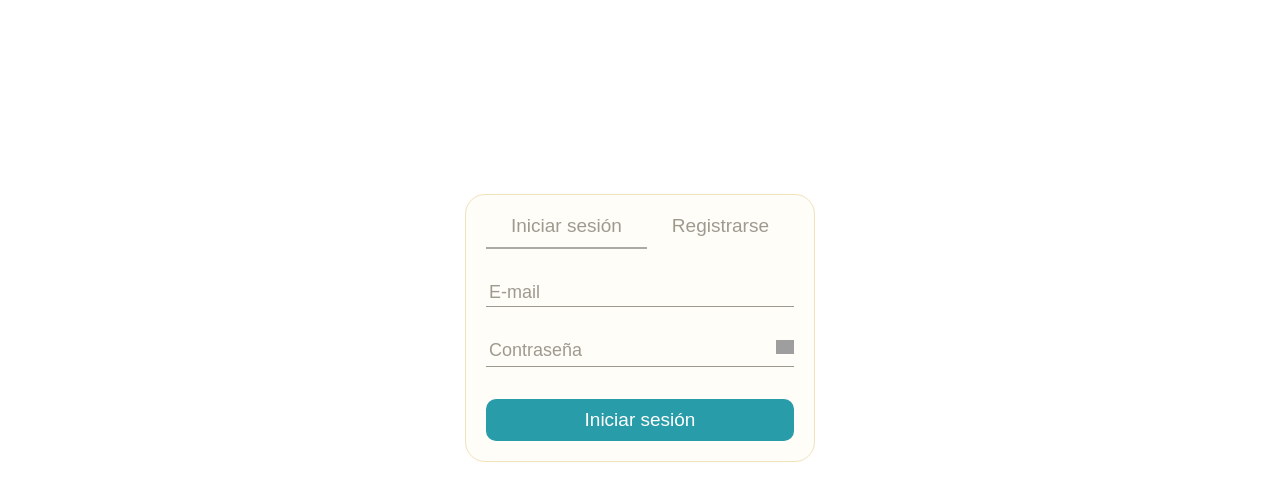
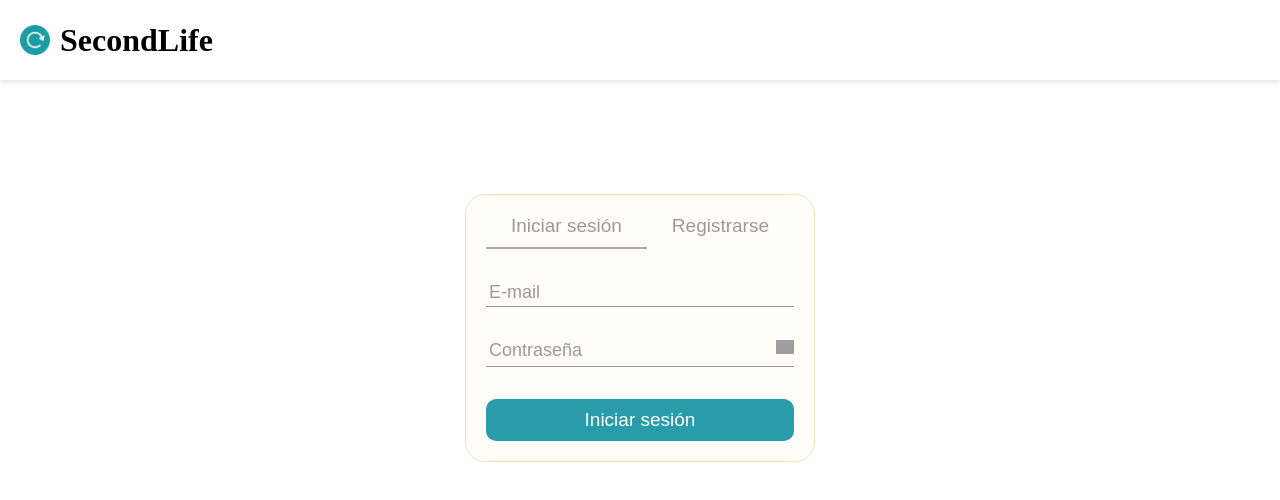
Before and after one commit to AntonioPerez00/TFG, a Vue app in the folder app_secondLife/second-life-front/: page /auth in a window 1280 px wide. Shown: the top 500 px of the page. Built offline with nearby package versions, Linux system fonts and the light colour scheme; grey boxes are pictures that could not be loaded.

Commit message:
SimpleNavBar in auth

```diff
--- /dev/null
+++ b/app_secondLife/second-life-front/src/components/SimpleNavBar.vue
@@ -0,0 +1,163 @@
+<template>
+  <nav :class="['navbar', { 'navbar-hidden': !isVisible }]">
+    <div class="logo-container cursor-pointer" @click="goToHome">
+      <img src="/SecondLifeIcon.png" alt="Logo" class="logo-img" />
+      <div class="logo">SecondLife</div>
+    </div>
+
+
+  </nav>
+
+
+</template>
+
+<script setup>
+import { ref, onMounted, onUnmounted } from 'vue'
+import { useRouter } from 'vue-router'
+
+const isVisible = ref(true)
+const searchQuery = ref('')
+const nombreUsuario = ref('')
+const profile_pic = ref('')
+let lastScrollY = window.scrollY // Guarda la posición previa del scroll
+const router = useRouter()
+
+function goToHome() {
+  router.push('/home')
+}
+
+nombreUsuario.value = localStorage.getItem('name')
+profile_pic.value = localStorage.getItem('profile_pic')
+
+function handleScroll() {
+  const currentY = window.scrollY // Posición actúal
+  isVisible.value = currentY < lastScrollY || currentY < 10
+  lastScrollY = currentY
+}
+
+onMounted(() => {
+  window.addEventListener('scroll', handleScroll)
+})
+onUnmounted(() => {
+  window.removeEventListener('scroll', handleScroll)
+})
+
+const emit = defineEmits(['buscar'])
+
+function handleSearch() {
+  emit('buscar', searchQuery.value)
+}
+</script>
+
+<style>
+.navbar {
+  position: fixed;
+  top: 0;
+  left: 0;
+  width: 100%;
+  background-color: white;
+  box-shadow: 0 2px 4px rgba(0,0,0,0.1);
+  z-index: 50;
+  padding: 20px;
+  display: flex;
+  align-items: center;
+  justify-content: space-between;
+  transition: transform 0.3s ease;
+  transform: translateY(0);
+  height: 80px; /* Aumenta la altura para más espacio */
+  box-sizing: border-box;
+}
+
+.navbar-hidden {
+  transform: translateY(-100%);
+}
+
+.logo-container {
+  display: flex;
+  align-items: center;
+  gap: 10px;
+  z-index: 1;
+}
+
+.logo-img {
+  width: 30px;
+  margin: 0;
+}
+
+.logo {
+  font-size: 2rem;
+  font-weight: bold;
+}
+
+.search-container {
+  position: absolute;
+  left: 50%;
+  transform: translateX(-50%);
+  display: flex;
+  align-items: center;
+  gap: 10px;
+}
+
+.search-input {
+  padding: 8px 10px;
+  font-size: 1rem;
+  border: 1px solid #ccc;
+  border-radius: 18px;
+  width: 25rem;
+  margin: 0;
+}
+
+.search-input:focus {
+  border-color: #299CA9;
+}
+
+.search-button {
+  padding: 8px 20px;
+  background-color: #299CA9;
+  border: none;
+  color: white;
+  border-radius: 18px;
+  cursor: pointer;
+  margin: 0;
+}
+
+.search-button:hover {
+  background-color: #217d86;
+}
+
+.menu {
+  display: flex;
+  align-items: center;
+  cursor: pointer;
+  padding: 6px;
+  z-index: 1;
+  margin-left: auto; /* empuja a la derecha */
+}
+
+.menu:hover{
+  background-color: #eeeded;
+  padding: 6px;
+  border-radius: 20px;
+}
+
+.usuario-img{
+    width: 30px;
+    margin: 0;
+}
+
+.nombre-usuario{
+    margin-top: 4px;
+    font-size: 18px;
+    margin-right: 10px;
+}
+
+.content {
+  margin-top: 80px; /* espacio para que el navbar fijo no tape el contenido */
+  padding: 20px;
+  max-width: 600px;
+  margin-left: auto;
+  margin-right: auto;
+  font-family: Arial, sans-serif;
+  line-height: 1.6;
+}
+</style>
--- a/app_secondLife/second-life-front/src/pages/auth/AuthView.vue
+++ b/app_secondLife/second-life-front/src/pages/auth/AuthView.vue
@@ -1,6 +1,7 @@
 <!-- src/views/AuthView.vue -->
 <template>
   <div class="flex items-center justify-center min-h-screen mt-[-5rem]">
+    <NavBar />
   <div id="card" class="bg-[#FFFDF8] border border-[#f1e2bc] rounded-[20px] p-[20px] pt-[10px] w-fit">
     <div id="login-register">
       <div>
@@ -28,6 +29,7 @@
 </template>
 
 <script setup>
+import NavBar from '../../components/SimpleNavBar.vue'
 import { ref } from 'vue'
 import { useRouter } from 'vue-router'
 import Login from '../../components/auth/Login.vue'
```
